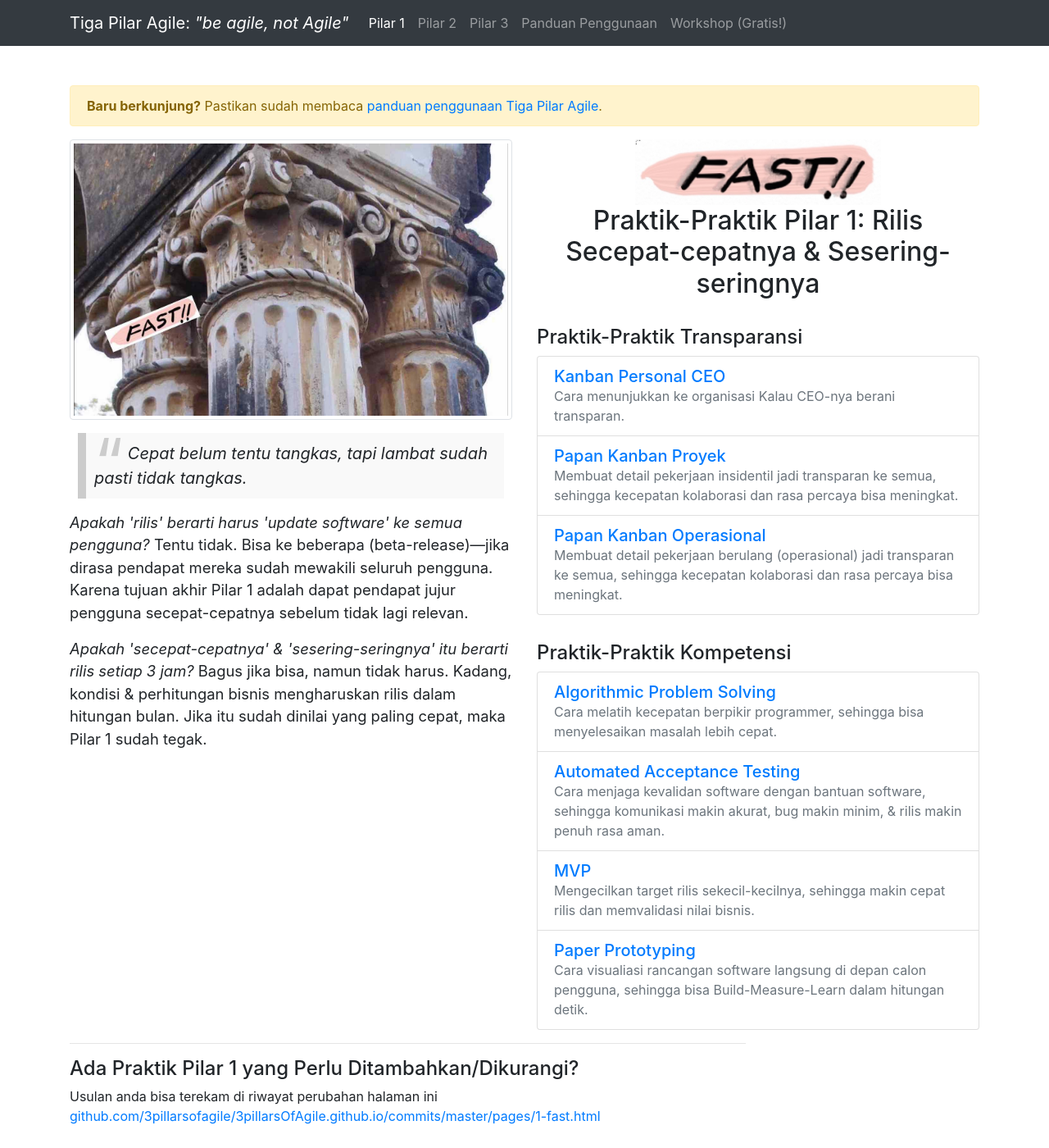
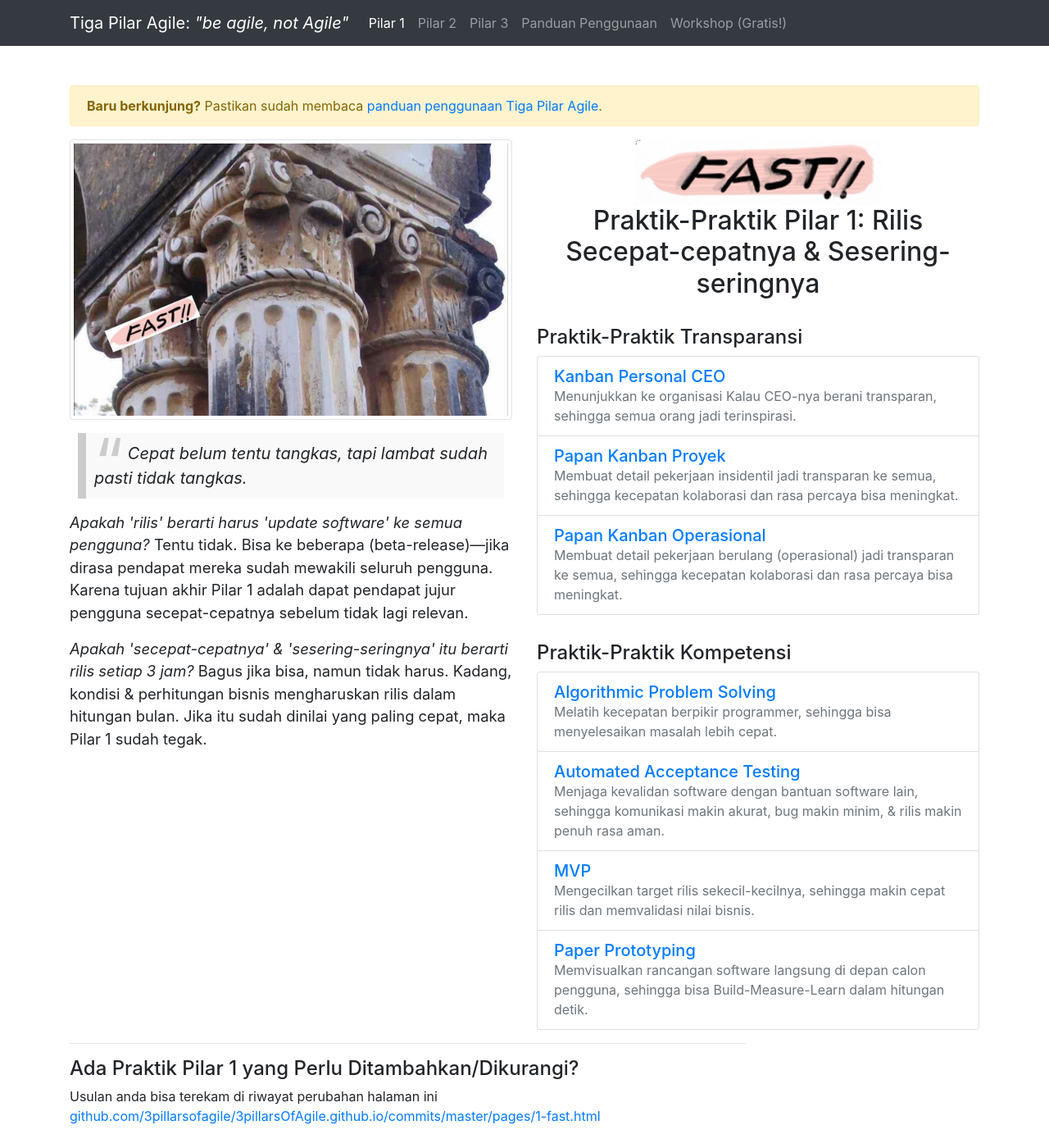
Before and after one commit to 3pillarsofagile/3pillarsOfAgile.github.io, a Jekyll site: the page built from pages/1-fast.html, in a window 1280 px wide and 1400 px high. Shown: the whole window at 82% size. Built offline with Jekyll 4.4.1, drawn with Linux system fonts in a browser that asks for light colours; comment, search, counter and statistics services are not loaded.

Commit message:
removing 'how to' prefix on practice desc

```diff
--- a/_practices/algorithmic-problem-solving.md
+++ b/_practices/algorithmic-problem-solving.md
@@ -1,7 +1,7 @@
 ---
 layout: practice
 title:  "Algorithmic Problem Solving"
-subtitle: "Cara melatih kecepatan berpikir programmer, sehingga bisa menyelesaikan masalah lebih cepat."
+subtitle: "Melatih kecepatan berpikir programmer, sehingga bisa menyelesaikan masalah lebih cepat."
 permalink: "algorithmic-problem-solving"
 is_boosting_transparency: false
 categories: [first-pillar]
--- a/_practices/automated-acceptance-testing.md
+++ b/_practices/automated-acceptance-testing.md
@@ -1,7 +1,7 @@
 ---
 layout: practice
 title:  "Automated Acceptance Testing"
-subtitle: "Cara menjaga kevalidan software dengan bantuan software, sehingga komunikasi makin akurat, bug makin minim, & rilis makin penuh rasa aman."
+subtitle: "Menjaga kevalidan software dengan bantuan software lain, sehingga komunikasi makin akurat, bug makin minim, & rilis makin penuh rasa aman."
 permalink: "automated-acceptance-testing"
 is_boosting_transparency: false
 categories: [first-pillar, third-pillar]
--- a/_practices/ceos-personal-kanban.md
+++ b/_practices/ceos-personal-kanban.md
@@ -1,7 +1,7 @@
 ---
 layout: practice
 title:  "Kanban Personal CEO"
-subtitle: "Cara menunjukkan ke organisasi Kalau CEO-nya berani transparan."
+subtitle: "Menunjukkan ke organisasi Kalau CEO-nya berani transparan, sehingga semua orang jadi terinspirasi."
 permalink: "ceos-personal-kanban"
 is_boosting_transparency: true
 categories: [first-pillar, second-pillar]
--- a/_practices/paper-prototyping.md
+++ b/_practices/paper-prototyping.md
@@ -1,7 +1,7 @@
 ---
 layout: practice
 title:  "Paper Prototyping"
-subtitle: "Cara visualiasi rancangan software langsung di depan calon pengguna, sehingga bisa Build-Measure-Learn dalam hitungan detik."
+subtitle: "Memvisualkan rancangan software langsung di depan calon pengguna, sehingga bisa Build-Measure-Learn dalam hitungan detik."
 permalink: "paper-prototyping"
 is_boosting_transparency: false
 categories: [first-pillar, second-pillar]
```
Also changed, not shown: _practices/organization-retrospective.md (+1 -1 lines).
